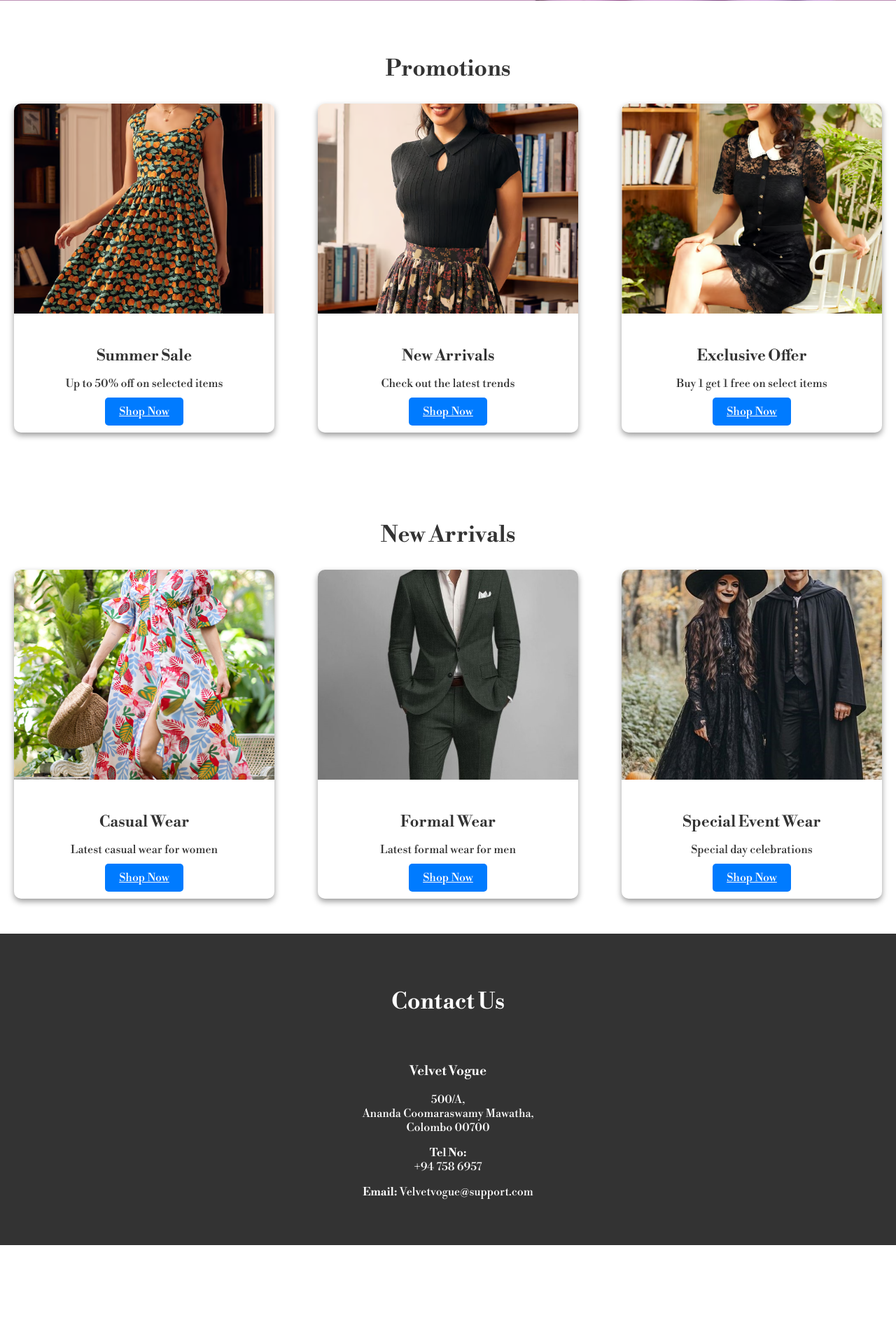
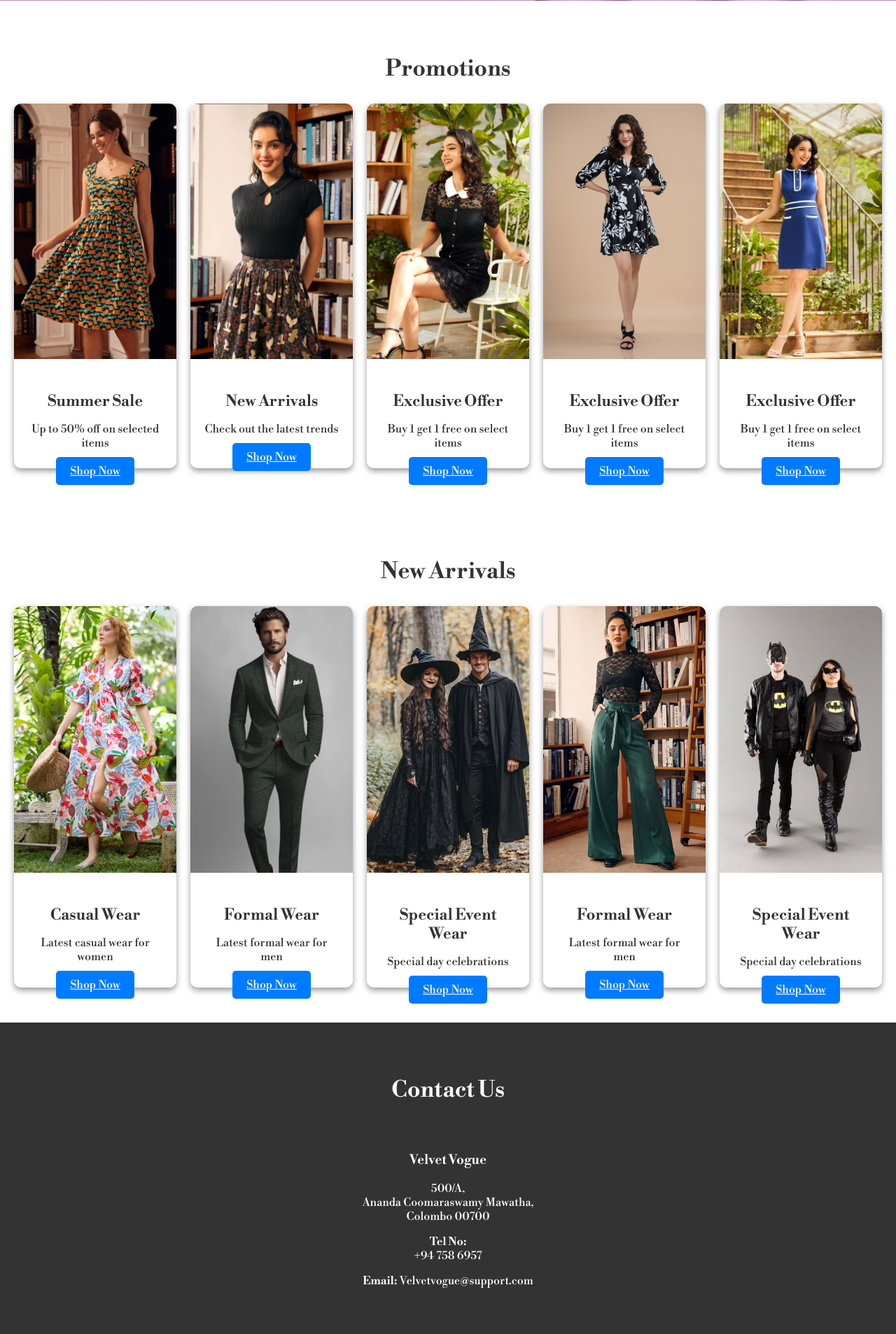
Before and after one commit to Thanujaya448/Velvet-Vogue, a PHP site: page /home.html in a window 1280 px wide. Shown: the part 749-2655 px from the top of the page at 70% size. Before the commit the page ends 2528 px from the top, so only its background shows below. Run offline with PHP 8.4, Linux system fonts and the light colour scheme; some web fonts are replaced.

Commit message:
2024/10/17 8.55pm (Add 5 promotion and new arrivels)

```diff
--- a/home.css
+++ b/home.css
@@ -130,7 +130,7 @@ h2 {
 
 .promo-img, .arr-img {
     width: 100%;
-    height: 300px;
+    height: 70%;
     object-fit: cover;
     border-radius: 10px 10px 0 0;
 }
--- a/home.html
+++ b/home.html
@@ -66,6 +66,37 @@
                     <a href="products.html" class="promo-button">Shop Now</a>
                 </div>
             </div>
+
+            <!-- Promotion 4 -->
+            <div class="promo-box">
+                <img src="6 (2).jpg" alt="Promotion 3" class="promo-img">
+                <div class="promo-details">
+                    <h3>Exclusive Offer</h3>
+                    <p>Buy 1 get 1 free on select items</p>
+                    <a href="products.html" class="promo-button">Shop Now</a>
+                </div>
+            </div>
+
+            <!-- Promotion 5 -->
+            <!-- <div class="promo-box">
+                <img src="6 (1).jpg" alt="Promotion 3" class="promo-img">
+                <div class="promo-details">
+                    <h3>Exclusive Offer</h3>
+                    <p>Buy 1 get 1 free on select items</p>
+                    <a href="products.html" class="promo-button">Shop Now</a>
+                </div>
+            </div> -->
+
+
+            <!-- Promotion 5 -->
+            <div class="promo-box">
+                <img src="6.PNG" alt="Promotion 3" class="promo-img">
+                <div class="promo-details">
+                    <h3>Exclusive Offer</h3>
+                    <p>Buy 1 get 1 free on select items</p>
+                    <a href="products.html" class="promo-button">Shop Now</a>
+                </div>
+            </div>
         </div>
     </section>
 
@@ -102,6 +133,26 @@
                     <a href="products.html" class="arr-button">Shop Now</a>
                 </div>
             </div>
+
+            <!-- New Arrivals 4 -->
+            <div class="newarr-box">
+                <img src="7.PNG" alt="newarrival 2" class="arr-img">
+                <div class="arr-details">
+                    <h3>Formal Wear</h3>
+                    <p>Latest formal wear for men</p>
+                    <a href="products.html" class="arr-button">Shop Now</a>
+                </div>
+            </div>
+
+            <!-- New Arrivals 5 -->
+            <div class="newarr-box">
+                <img src="Com.jfif" alt="newarrival 3" class="arr-img">
+                <div class="arr-details">
+                    <h3>Special Event Wear</h3>
+                    <p>Special day celebrations</p>
+                    <a href="products.html" class="arr-button">Shop Now</a>
+                </div>
+            </div>
         </div>
     </section>
 
```
Also changed, not shown: 4.PNG (added), 6.PNG (added), 7.PNG (added), 8.PNG (added), 9.PNG (added).
